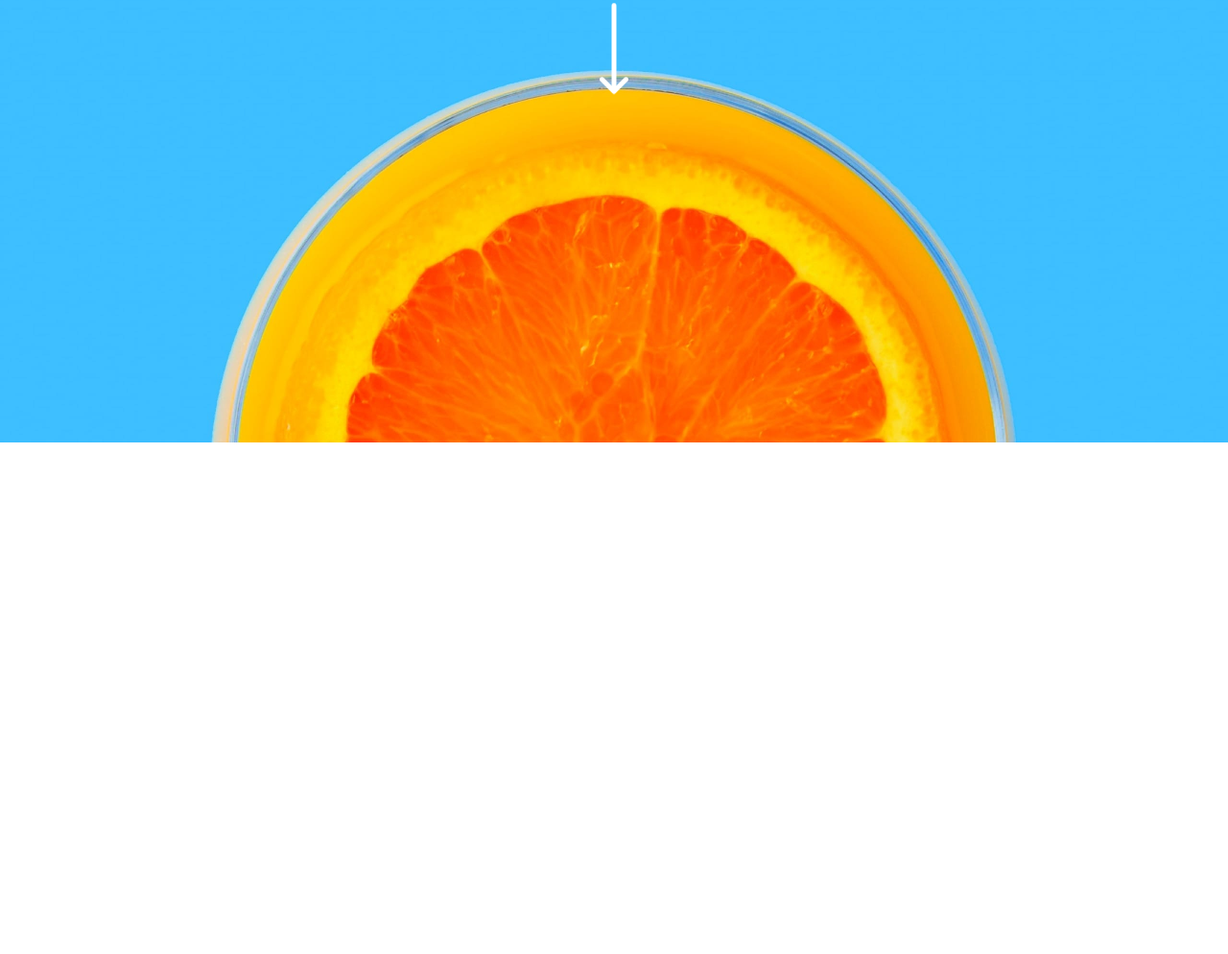
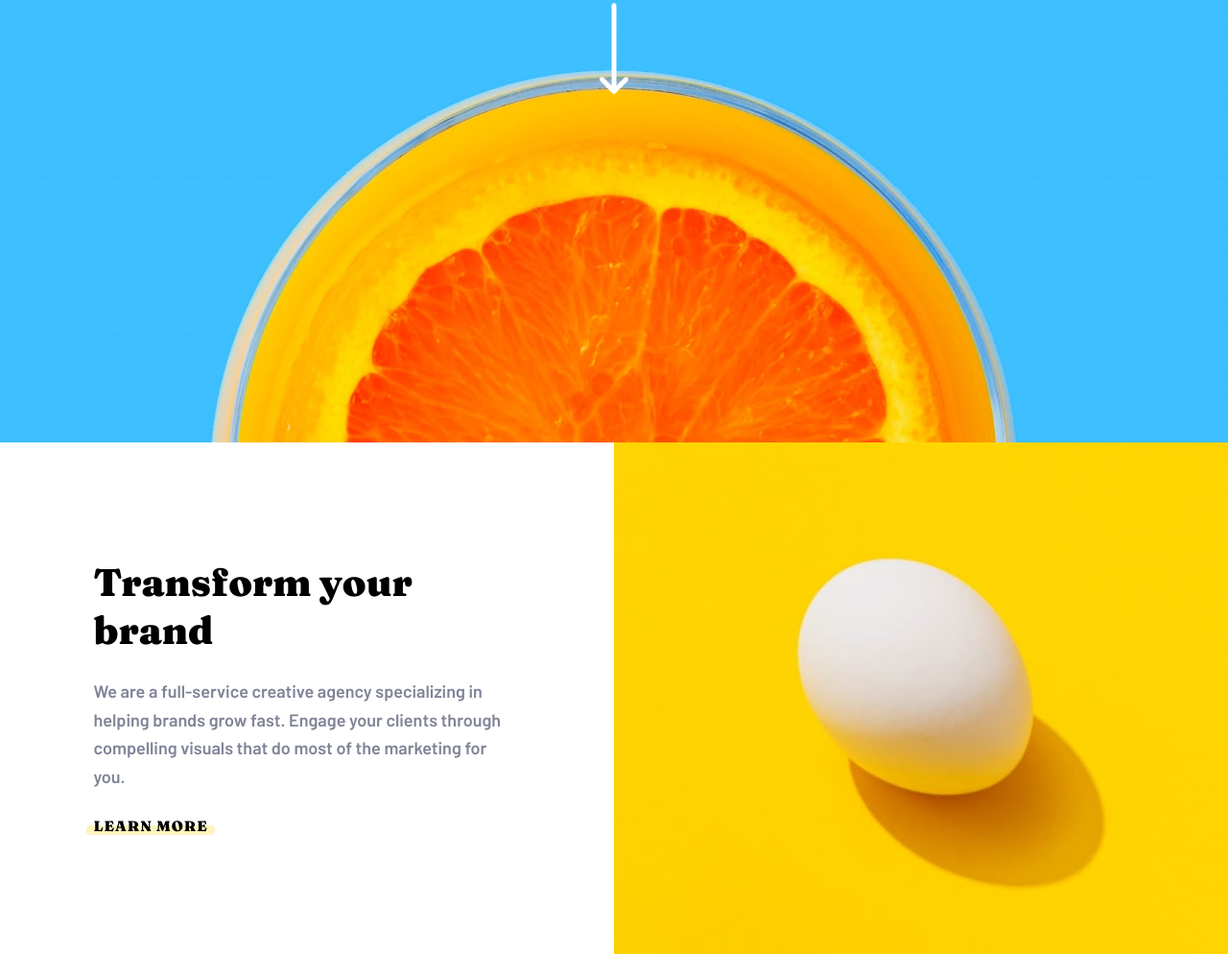
Before and after one commit to runny-life/sunnyside-agency-landing-page, a website: page index.html in a window 1280 px wide. Shown: the part 339-1333 px from the top of the page at 96% size. Before the commit the page ends 800 px from the top, so only its background shows below. Drawn offline with Linux system fonts and the light colour scheme.

Commit message:
feat: add section transform

```diff
--- a/index.html
+++ b/index.html
@@ -134,5 +134,46 @@
         </a>
       </section>
     </div>
+    <main class="grid">
+      <section
+        class="grid lg:grid-cols-2"
+        aria-labelledby="transform-title"
+        aria-describedby="transform-description"
+      >
+        <picture class="order-1">
+          <source
+            media="(min-width: 1024px)"
+            srcset="/src/assets/images/desktop/image-transform.jpg"
+            width="720"
+            hidden="600"
+          />
+          <img
+            class="w-full"
+            src="/src/assets/images/mobile/image-transform.jpg"
+            alt=""
+            width="750"
+            height="624"
+            loading="lazy"
+          />
+        </picture>
+        <div class="card">
+          <div class="card-body">
+            <h2 class="card-title" id="transform-title">
+              Transform your brand
+            </h2>
+            <p class="card-description" id="transform-description">
+              We are a full-service creative agency specializing in helping
+              brands grow fast. Engage your clients through compelling visuals
+              that do most of the marketing for you.
+            </p>
+            <a
+              class="group text-preset-8 uppercase font-fraunces relative lg:self-start button-decoration-line-1"
+              href="#"
+              >LEARN MORE</a
+            >
+          </div>
+        </div>
+      </section>
+    </main>
   </body>
 </html>
--- a/src/styles/input.css
+++ b/src/styles/input.css
@@ -96,4 +96,24 @@
   .menu-link-button {
     @apply text-preset-8 font-fraunces text-grey-950 uppercase w-35 h-14 bg-white rounded-[28px] flex items-center justify-center hover:bg-white/25 hover:text-white transition-colors duration-300;
   }
+
+  .button-decoration-line-1 {
+    @apply before:content-[''] before:absolute before:w-[calc(100%+8px*2)] before:h-2.5 before:bg-yellow-500/25 before:left-[50%] before:translate-x-[-50%] before:bottom-[15%] before:rounded-[28px] hover:before:bg-yellow-500 before:transition-colors before:duration-300 before:-z-10;
+  }
+
+  .card {
+    @apply flex flex-col items-center justify-center px-6 py-17;
+  }
+
+  .card-body {
+    @apply flex flex-col items-center justify-center gap-6 text-center md:text-start max-w-[28.188rem] lg:max-w-[27.813rem];
+  }
+
+  .card-title {
+    @apply text-preset-4 md:text-preset-3 font-fraunces;
+  }
+
+  .card-description {
+    @apply text-preset-10 font-barlow text-grey-550;
+  }
 }
```
Also changed, not shown: src/styles/output.css.
